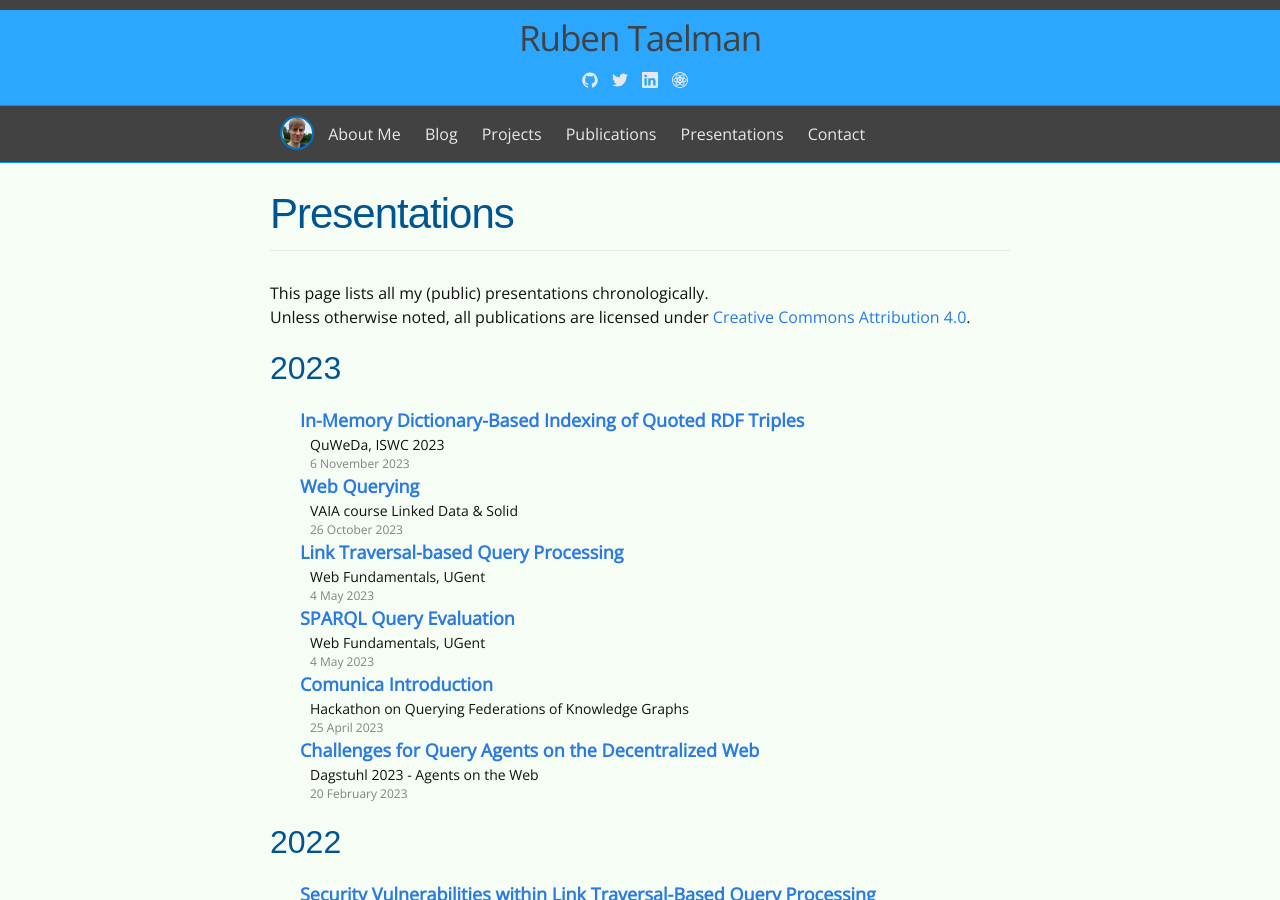
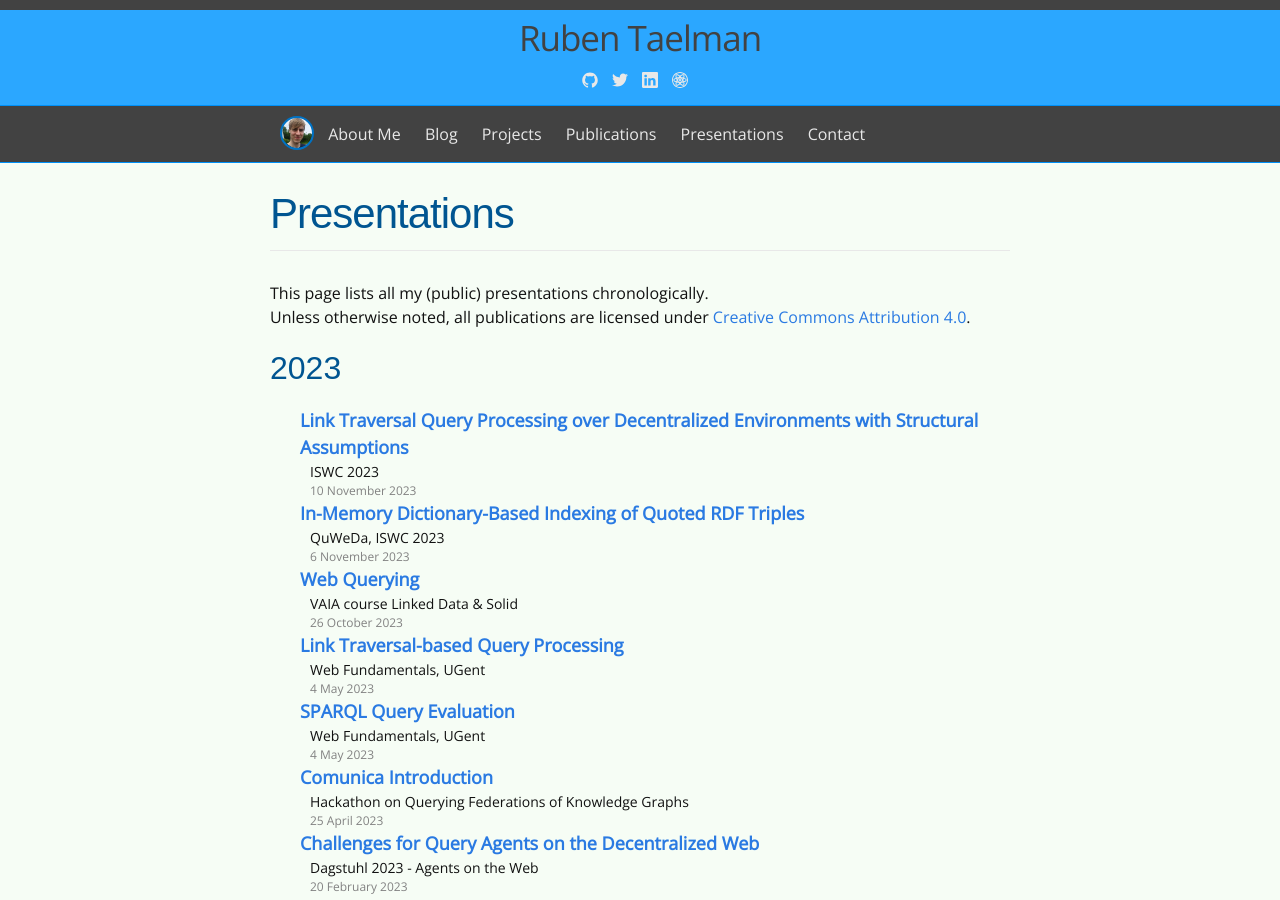
Before and after one commit to rubensworks/rubensworks.net, a Jekyll site: the page built from presentations.md, in a window 1280 px wide and 900 px high. Built offline with Jekyll 4.4.1, drawn with Linux system fonts in a browser that asks for light colours; some web fonts are replaced.

Commit message:
Add ISWC 2023 SolidQuery presentation

```diff
--- a/_data/presentations.yml
+++ b/_data/presentations.yml
@@ -1,3 +1,8 @@
+"2023-iswc-solidquery":
+    title: "Link Traversal Query Processing over Decentralized Environments with Structural Assumptions"
+    venue: "ISWC 2023"
+    date: "10 November 2023"
+    url: "https://www.rubensworks.net/raw/slides/2023/iswc-solidquery/"
 "2023-iswc-quweda-quotedtriplesindex":
     title: "In-Memory Dictionary-Based Indexing of Quoted RDF Triples"
     venue: "QuWeDa, ISWC 2023"
```
